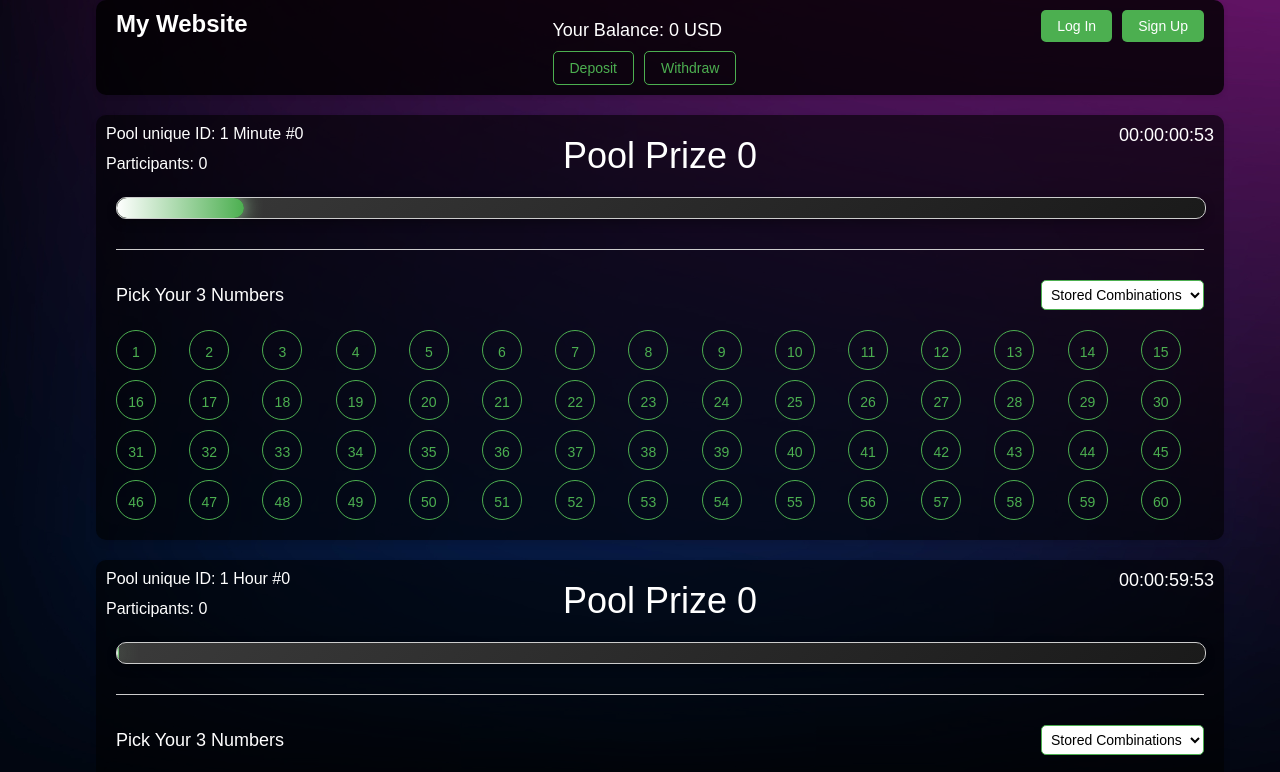
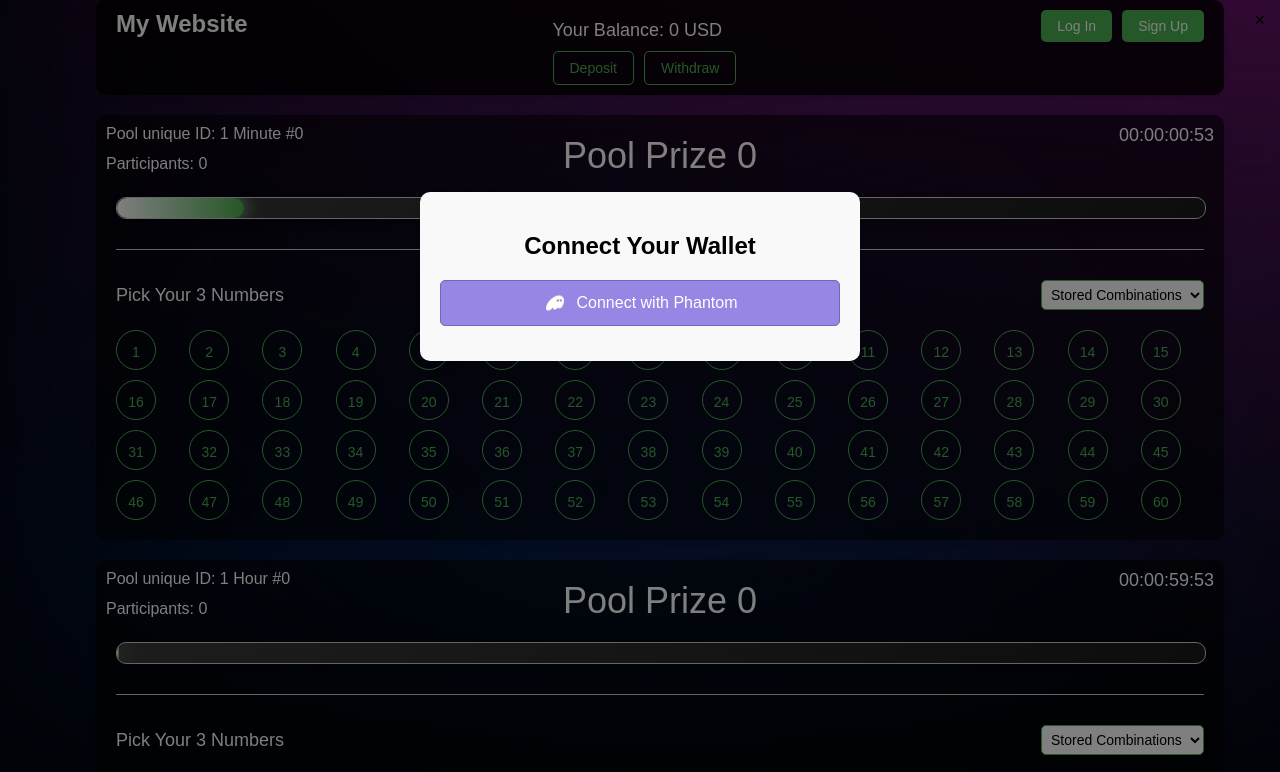
Before and after one commit to parhamvz73/Lot1, a plain HTML site: page index.html in a window 1280 px wide. Both pictures are taken after a click on the button "Log In". Shown: the top 772 px of the page. Drawn offline with Linux system fonts and the light colour scheme.

Commit message:
login signup modal added

```diff
--- a/index.html
+++ b/index.html
@@ -25,8 +25,6 @@
 
     <!-- Log In and Sign Up Buttons -->
     <div class="header-right">
-      <button class="btn">Log In</button>
-      <button class="btn">Sign Up</button>
     </div>
   </header>
 
@@ -86,6 +84,25 @@
     <div class="countdown-wrapper" id="timer5"></div>
     <div class="countdown-wrapper" id="timer6"></div>
   </div>
+<!-- Modal -->
+<div id="wallet-modal" class="modal">
+    <div class="modal-content">
+      <!-- Close Button -->
+      <span class="close-btn">&times;</span>
+
+      <!-- Modal Header -->
+      <h2>Connect Your Wallet</h2>
+
+      <!-- Wallet Options -->
+      <div class="wallet-options">
+        <!-- Phantom Wallet -->
+        <button id="phantom-wallet-btn" class="wallet-btn">
+            <img src="assets/Phantom.png" alt="Phantom Wallet" class="wallet-icon">
+            Connect with Phantom
+        </button>
+      </div>
+    </div>
+  </div>
 
   <script src="script.js"></script>
 </body>
--- a/script.js
+++ b/script.js
@@ -312,3 +312,51 @@ new CountdownTimer('timer3', 86400, '1 Day');
 new CountdownTimer('timer4', 604800, '1 Week');
 new CountdownTimer('timer5', 2592000, '1 Month');
 new CountdownTimer('timer6', 31536000, '1 Year');
+// Modal Elements
+const modal = document.getElementById('wallet-modal'); // Modal
+const closeModal = document.querySelector('.close-btn'); // Close Button
+const phantomBtn = document.getElementById('phantom-wallet-btn'); // Phantom Wallet Button
+
+// Create Login and Signup Buttons Dynamically
+const loginBtn = document.createElement('button');
+loginBtn.textContent = 'Log In';
+loginBtn.id = 'login-btn';
+loginBtn.classList.add('btn');
+
+const signupBtn = document.createElement('button');
+signupBtn.textContent = 'Sign Up';
+signupBtn.id = 'signup-btn';
+signupBtn.classList.add('btn');
+
+// Append Buttons to Header
+const headerRight = document.querySelector('.header-right');
+headerRight.appendChild(loginBtn);
+headerRight.appendChild(signupBtn);
+
+// Show Modal
+function openModal() {
+    modal.style.display = 'block';
+}
+
+// Hide Modal
+function closeModalHandler() {
+    modal.style.display = 'none';
+}
+
+// Close Modal when clicking outside the modal
+window.onclick = function (event) {
+    if (event.target === modal) {
+        modal.style.display = 'none';
+    }
+};
+
+// Event Listeners
+loginBtn.addEventListener('click', openModal); // Open modal on Login
+signupBtn.addEventListener('click', openModal); // Open modal on Signup
+closeModal.addEventListener('click', closeModalHandler); // Close modal on X click
+
+// Handle Phantom Wallet Connection (Placeholder for Integration)
+phantomBtn.addEventListener('click', () => {
+    alert('Phantom wallet connection will be integrated later.');
+    modal.style.display = 'none'; // Close modal after selecting Phantom
+});
--- a/style.css
+++ b/style.css
@@ -352,3 +352,63 @@ body {
     color: red;
     font-weight: bold;
 }
+/* Modal Styles */
+.modal {
+    display: none; /* Hidden by default */
+    position: fixed;
+    z-index: 1000;
+    left: 0;
+    top: 0;
+    width: 100%;
+    height: 100%;
+    overflow: auto;
+    background-color: rgba(0, 0, 0, 0.5);
+}
+
+.modal-content {
+    background-color: #f9f9f9;
+    margin: 15% auto;
+    padding: 20px;
+    border-radius: 10px;
+    width: 400px;
+    box-shadow: 0 4px 6px rgba(0, 0, 0, 0.1);
+    text-align: center;
+}
+
+.close-btn {
+    position: absolute;
+    right: 15px;
+    top: 10px;
+    font-size: 18px;
+    cursor: pointer;
+}
+
+/* Wallet Button Styles */
+.wallet-btn {
+    display: flex;
+    align-items: center;
+    justify-content: center;
+    width: 100%;
+    padding: 10px 20px;
+    margin: 15px 0;
+    border: 1px solid #7667b7;
+    background-color: #9886e5;
+    color: white;
+    font-size: 16px;
+    border-radius: 5px;
+    cursor: pointer;
+    transition: all 0.3s ease;
+}
+
+.wallet-btn:hover {
+    border: 1px solid #5a4f8d;
+    box-shadow: 0 4px 10px rgba(152, 134, 229, 0.7); /* Drop shadow effect */
+    transform: translateY(-2px); /* Slight upward movement for animation */
+}
+
+/* Wallet Icon */
+.wallet-icon {
+    width: 24px;
+    height: 24px;
+    margin-right: 10px;
+}
```
Also changed, not shown: assets/Phantom.png (added).
